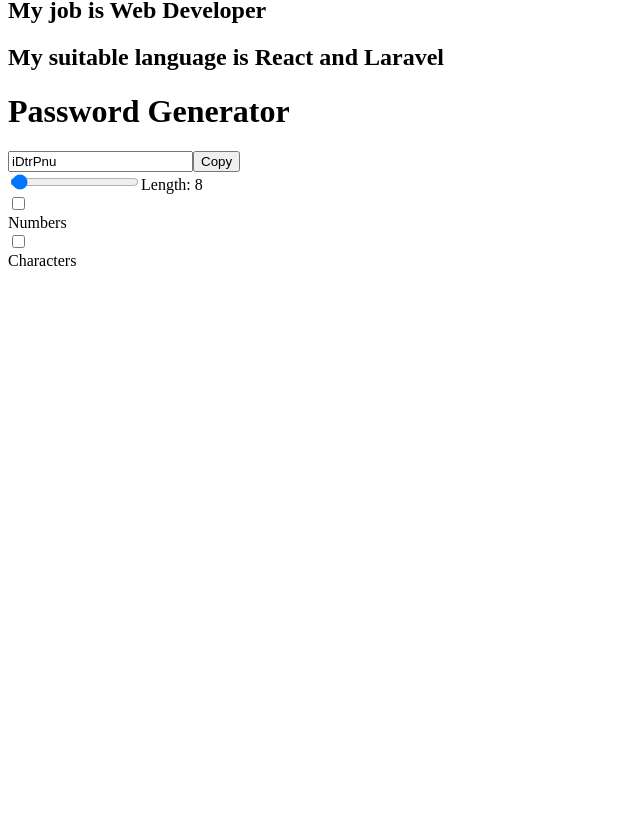
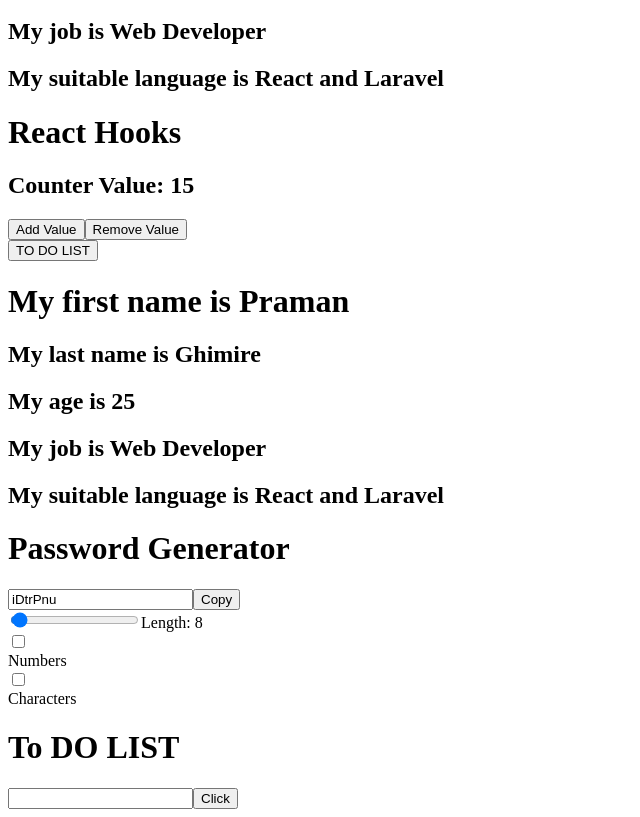
Before and after one commit to Praman1212/React-Magic, a React app: page /useState in a window 1280 px wide. Shown: the part 324-1141 px from the top of the page, without its empty margins (0-640 px from the left). Before the commit the page ends 800 px from the top, so only its background shows below. Built offline with nearby package versions, Linux system fonts and the light colour scheme; the HTML template or start-up script is replaced by a standard one.

Commit message:
todolist created

```diff
--- a/package.json
+++ b/package.json
@@ -11,7 +11,8 @@
   },
   "dependencies": {
     "react": "^18.3.1",
-    "react-dom": "^18.3.1"
+    "react-dom": "^18.3.1",
+    "react-router-dom": "^6.26.1"
   },
   "devDependencies": {
     "@eslint/js": "^9.9.0",
--- a/src/PassGen.jsx
+++ b/src/PassGen.jsx
@@ -6,7 +6,7 @@
   let [characterAllow, setCharacterAllow] = useState(false);
   let [password, setPassword] = useState("");
 
-//   useref hook
+//  useref hook
 let passwordRef = useRef(null);
 
   //   start of callback function
--- a/src/Usestate.jsx
+++ b/src/Usestate.jsx
@@ -52,6 +52,11 @@
           </button>
         </div>
       </div>
+
+      <div className="flex">
+        <button className="">TO DO LIST</button>
+      </div>
+
       <Props arr={myArr} />
     </>
   );
--- a/src/main.jsx
+++ b/src/main.jsx
@@ -1,13 +1,24 @@
-import { StrictMode } from 'react'
-import { createRoot } from 'react-dom/client'
-import Usestate from './Usestate.jsx'
-import Props from './Props.jsx'
-import PassGen from './PassGen.jsx'
+import React from 'react';
+import { StrictMode } from 'react';
+import { createBrowserRouter, RouterProvider } from 'react-router-dom';
+import { createRoot } from 'react-dom/client'; // Import createRoot
+import Usestate from './Usestate.jsx';
+import Props from './Props.jsx';
+import PassGen from './PassGen.jsx';
+import Todolist from './todolist/Todolist.jsx';
+
+const router = createBrowserRouter([
+  {
+    path: "/useState",
+    element: <Usestate />
+  }
+]);
 
 createRoot(document.getElementById('root')).render(
   <StrictMode>
+    <RouterProvider router={router} />
     <Usestate />
-    {/* we can send the data for each components called as props */}
     <PassGen />
-  </StrictMode>,
-)
+    <Todolist />
+  </StrictMode>
+);
--- /dev/null
+++ b/src/todolist/Todolist.jsx
@@ -0,0 +1,23 @@
+import React from "react";
+
+const Todolist = () => {
+  return (
+    <div className="h-[100vh] w-screen bg-green-100 bg-opacity flex items-center justify-center">
+      <div className=" rounded-lg shadow-2xl h-[75vh] w-[50vw] flex justify-center border-white shadow-red-400 bg-white-300">
+        <div className="shadow-lg p-6 bg-red-400 w-[30vw] flex flex-col space-y-8 p-8 m-8 bg-yellow-500">
+          <div>
+            <h1 className="font-serif text-white text-2xl font-extrabold mt-4 text-center">
+              To DO LIST
+            </h1>
+          </div>
+          <div className="">
+            <input type="text" />
+            <button>Click</button>
+          </div>
+        </div>
+      </div>
+    </div>
+  );
+};
+
+export default Todolist;
```
Also changed, not shown: src/routes/root.jsx (added, +7 -0 lines), 1 other file (tests, documents, lock files or other folders).
